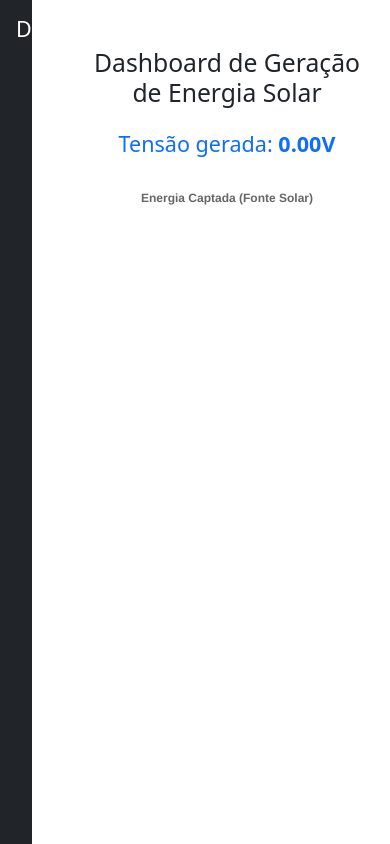
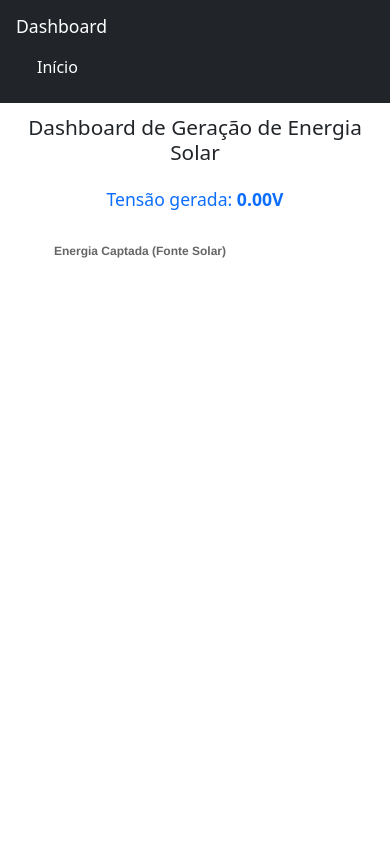
Before and after one commit to oLuizEnr/Expo-Aprigio, a Flask app: page / in a window 390 px wide. Run offline with Flask 3, Linux system fonts and the light colour scheme.

Commit message:
Aplicando estilização 2.

```diff
--- a/templates/index.html
+++ b/templates/index.html
@@ -7,12 +7,79 @@
     <title>Geração de energia</title>
     <link href="https://cdn.jsdelivr.net/npm/bootstrap@5.3.0-alpha1/dist/css/bootstrap.min.css" rel="stylesheet">
     <script src="https://cdn.jsdelivr.net/npm/chart.js"></script>
+    <style>
+        /* Estilos para responsividade mobile */
+        @media (max-width: 768px) {
+            .d-flex {
+                flex-direction: column;
+            }
+
+            .sidebar {
+                width: 100% !important;
+                min-height: auto !important;
+                position: fixed;
+                top: 0;
+                z-index: 1000;
+            }
+
+            .sidebar h4 {
+                margin-bottom: 0;
+            }
+
+            .sidebar ul {
+                display: flex;
+                flex-direction: row;
+                justify-content: space-around;
+                margin-top: 10px;
+            }
+
+            .sidebar .nav-item {
+                margin: 0 5px;
+            }
+
+            .main-content {
+                margin-top: 80px;
+                padding: 15px !important;
+            }
+
+            .chart-container {
+                width: 100% !important;
+                max-width: 300px;
+            }
+
+            h2 {
+                font-size: 1.5rem;
+            }
+
+            h4 {
+                font-size: 1.2rem;
+            }
+        }
+
+        @media (max-width: 576px) {
+            .main-content {
+                margin-top: 100px;
+            }
+
+            h2 {
+                font-size: 1.3rem;
+            }
+
+            h4 {
+                font-size: 1.1rem;
+            }
+
+            .chart-container {
+                max-width: 250px;
+            }
+        }
+    </style>
 </head>
 
 <body>
     <div class="d-flex">
         <!-- Barra lateral -->
-        <div class="bg-dark text-white p-3 min-vh-100 overflow-auto" style="width: 250px;">
+        <div class="bg-dark text-white p-3 sidebar" style="width: 250px;">
             <h4>Dashboard</h4>
             <ul class="nav flex-column">
                 <li class="nav-item">
@@ -22,19 +89,19 @@
         </div>
 
         <!-- Conteúdo principal -->
-        <div class="container-fluid p-5 text-center flex-grow-1">
+        <div class="container-fluid p-5 text-center flex-grow-1 main-content">
 
             <!-- Título centralizado -->
             <h2 class="mb-4">Dashboard de Geração de Energia Solar</h2>
 
             <!-- Valor atual de tensão -->
             <h4 class="text-primary mb-4">
-                Tensão gerada: <strong id="tensaoValor">Carregando...</strong>  <!-- Valor fixo simulado -->
+                Tensão gerada: <strong id="tensaoValor">Carregando...</strong>
             </h4>
 
             <!-- Canvas centralizado -->
             <div class="d-flex justify-content-center">
-                <div style="width: 400px;">
+                <div class="chart-container" style="width: 400px;">
                     <canvas id="solarChart"></canvas>
                 </div>
             </div>
@@ -74,7 +141,9 @@
             title: { display: true, text: 'Energia Captada (Fonte Solar)' },
             legend: { display: false }
         },
-        animation: { duration: 400 }
+        animation: { duration: 400 },
+        responsive: true,
+        maintainAspectRatio: true
         }
     });
 
```
Also changed, not shown: README.md.
